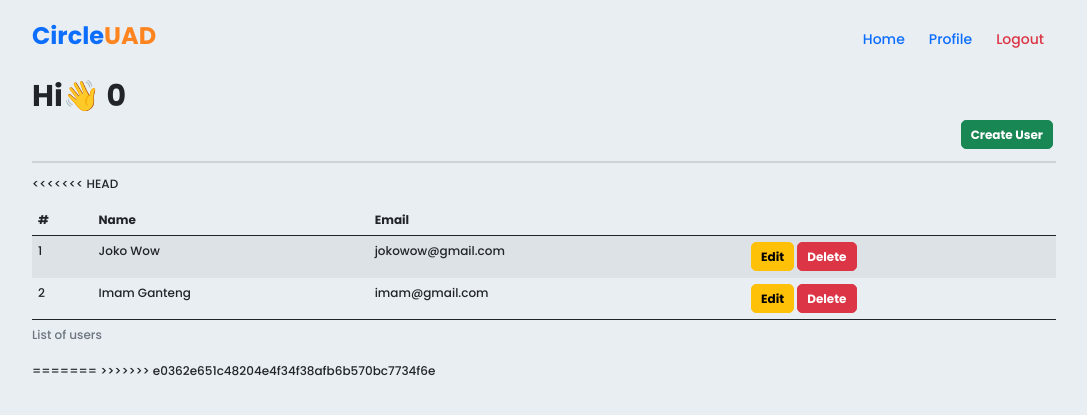
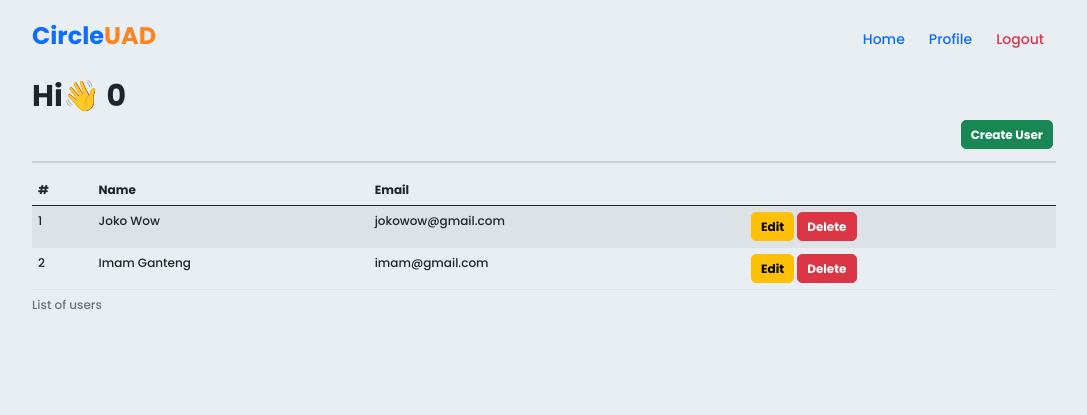
Before and after one commit to imamrdn/PWD_finalProject_circleUAD, a PHP site: page /data-user.php in a window 1280 px wide. Shown: the top 415 px of the page, without its empty margins (96-1183 px from the left). Run offline with PHP 8.4, Linux system fonts and the light colour scheme; a user stored in the database is signed in; data comes from the database, SQL or seed files in the repository; data that the repository does not hold is empty; some libraries are stand-ins or nearby versions.

Commit message:
komatkamit

```diff
--- a/data-user.php
+++ b/data-user.php
@@ -43,13 +43,6 @@ require_once 'view/header.php';
             <td colspan="4" align="center">Data tidak ada!</td>
         </tr>
     <?php endif; ?>
-
-    <<<<<<< HEAD <tbody>
-
-        </tbody>
 </table>
-=======
-</table>
->>>>>>> e0362e651c48204e4f34f38afb6b570bc7734f6e
 
 <?php require_once 'view/footer.php' ?>
```
